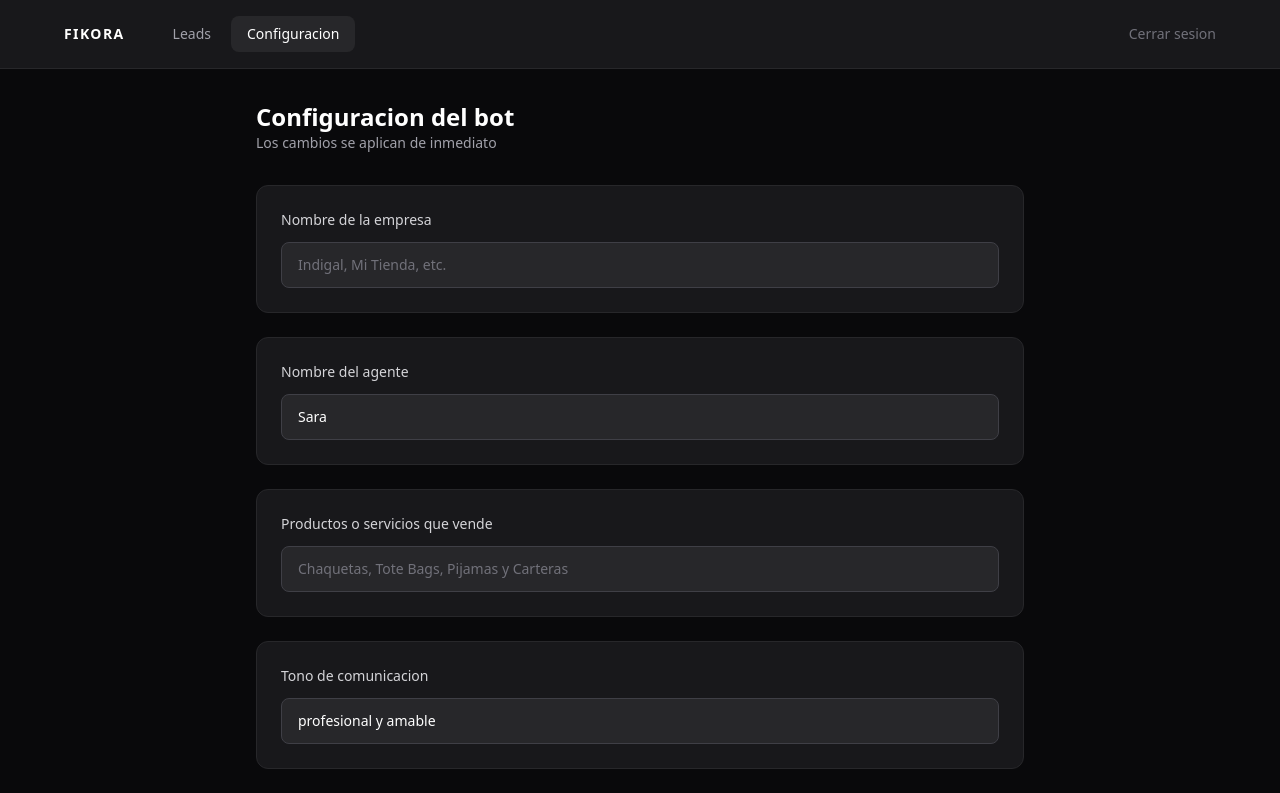
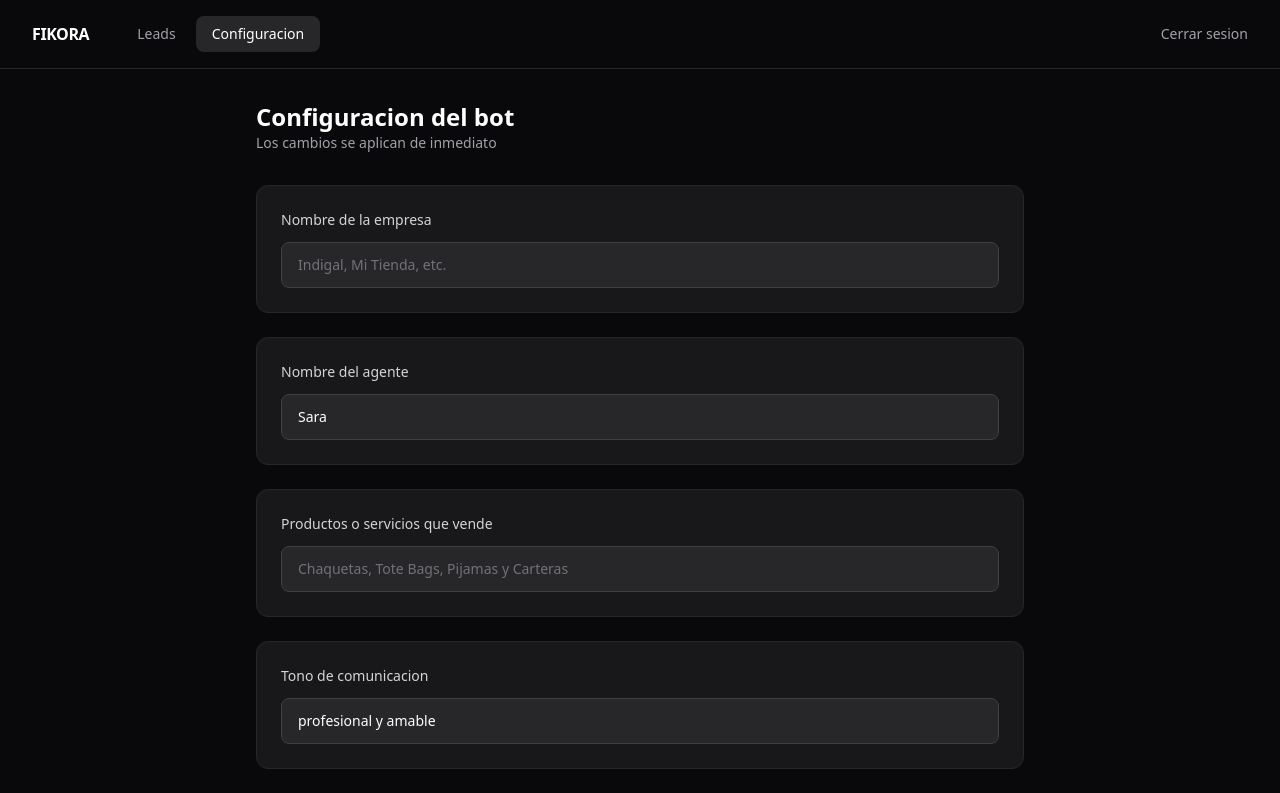
Before and after one commit to RBFiki/Fikora, a Next.js app: page /dashboard/configuracion in a window 1280 px wide. Shown: the top 793 px of the page. Built offline with nearby package versions, Linux system fonts and the light colour scheme; no server answers.

Commit message:
Fix logout navbar

```diff
--- a/components/dashboard/Navbar.tsx
+++ b/components/dashboard/Navbar.tsx
@@ -2,51 +2,51 @@
 
 import Link from "next/link";
 import { usePathname, useRouter } from "next/navigation";
-import { createClient } from "@/lib/supabase-browser";
+import { createClient } from "@supabase/supabase-js";
+
+const supabase = createClient(
+  process.env.NEXT_PUBLIC_SUPABASE_URL!,
+  process.env.NEXT_PUBLIC_SUPABASE_ANON_KEY!
+);
 
 export default function Navbar() {
   const pathname = usePathname();
   const router = useRouter();
 
   const handleLogout = async () => {
-    const supabase = createClient();
     await supabase.auth.signOut();
     router.push("/login");
   };
 
-  const links = [
+  return (
+    <nav className="border-b border-zinc-800 bg-zinc-950 px-8 py-4 flex items-center justify-between">
+      <div className="flex items-center gap-8">
+        <span className="text-white font-bold tracking-tight">FIKORA</span>
+        <div className="flex gap-1">
+          {[
             { href: "/dashboard", label: "Leads" },
             { href: "/dashboard/configuracion", label: "Configuracion" },
-  ];
-
-  return (
-    <nav className="bg-zinc-900 border-b border-zinc-800 px-6 py-4">
-      <div className="max-w-6xl mx-auto flex justify-between items-center">
-        <div className="flex items-center gap-8">
-          <span className="text-white font-bold tracking-widest text-sm">FIKORA</span>
-          <div className="flex gap-1">
-            {links.map((link) => (
+          ].map((item) => (
             <Link
-                key={link.href}
-                href={link.href}
+              key={item.href}
+              href={item.href}
               className={`px-4 py-2 rounded-lg text-sm transition-colors ${
-                  pathname === link.href
-                    ? "bg-zinc-800 text-white font-medium"
+                pathname === item.href
+                  ? "bg-zinc-800 text-white"
                   : "text-zinc-400 hover:text-white"
               }`}
             >
-                {link.label}
+              {item.label}
             </Link>
           ))}
         </div>
       </div>
       <button
         onClick={handleLogout}
-          className="text-zinc-500 hover:text-white text-sm transition-colors"
+        className="text-zinc-400 hover:text-white text-sm transition-colors"
       >
         Cerrar sesion
       </button>
-      </div>
     </nav>
   );
 }
```
Lines whose indentation alone changed are shown as unchanged.
